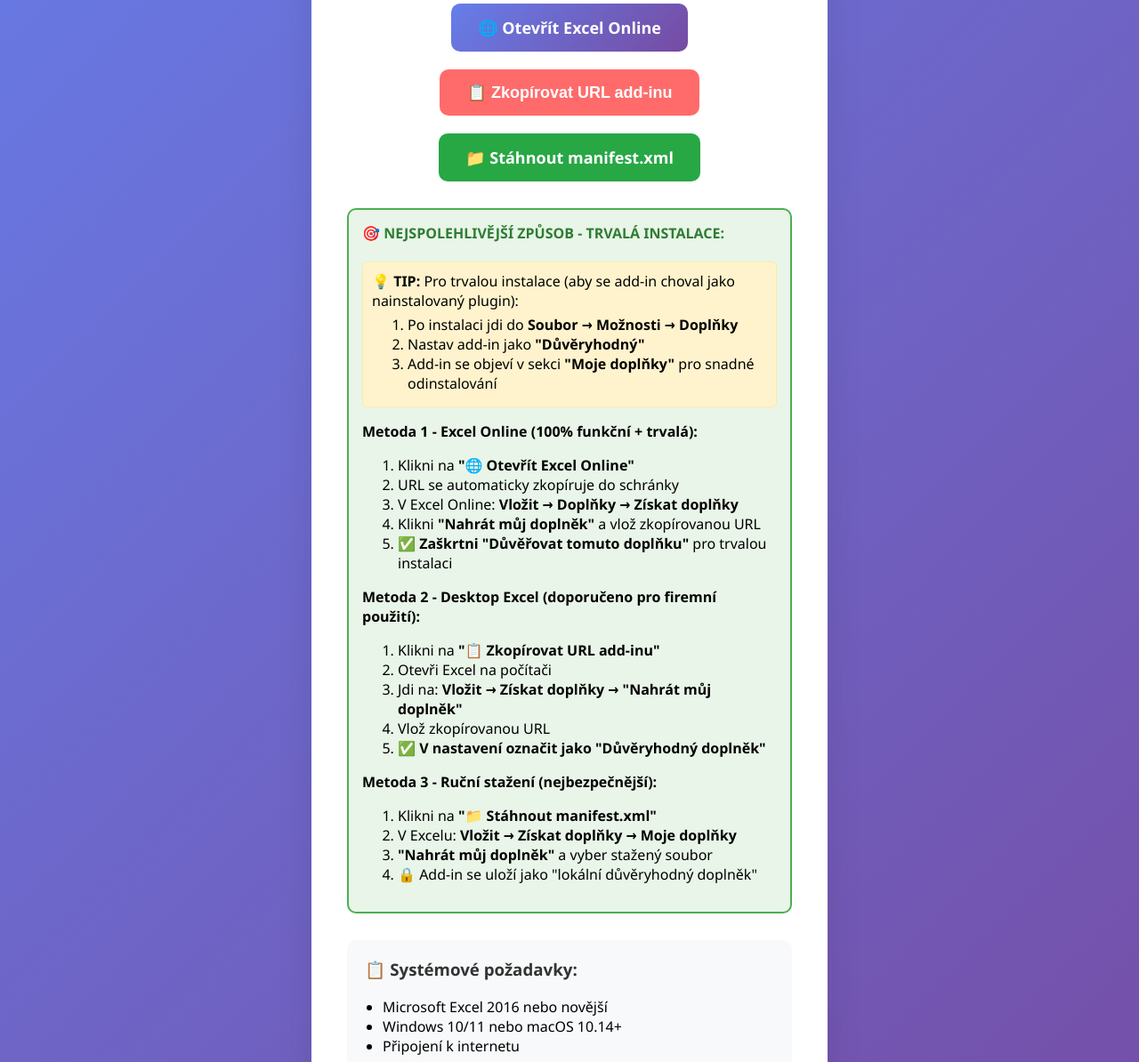
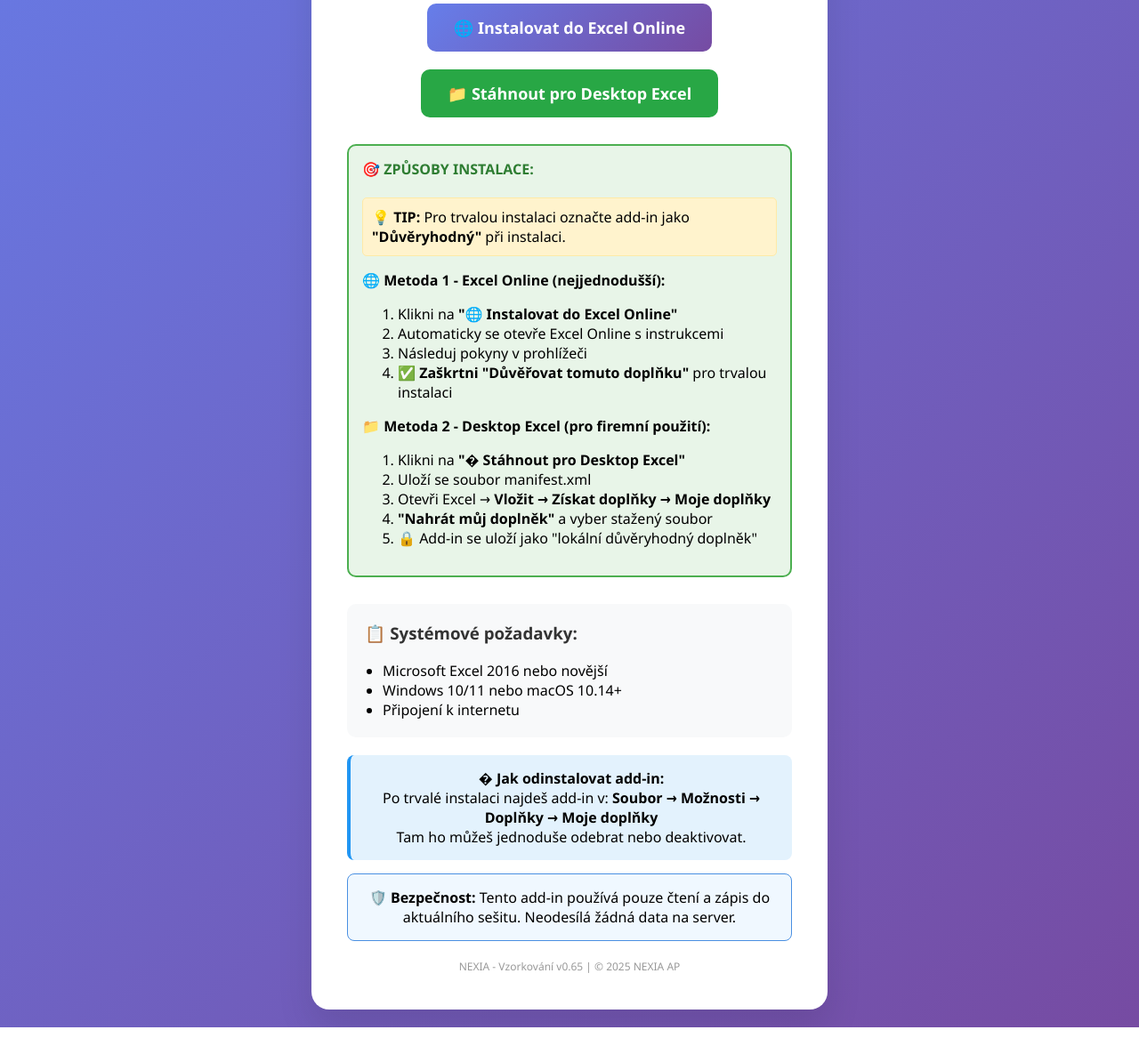
Before and after one commit to SirKolombus/nexia-sampling, a website built with webpack: page install.html in a window 1280 px wide. Shown: the part 366-1560 px from the top of the page at 89% size. After the commit the page ends 1521 px from the top, so only its background shows below. Built offline with nearby package versions, Linux system fonts and the light colour scheme.

Commit message:
v0.67: Zjednodušení instalace
- Odstraněny duplicitní řádky v manifest.xml (PrivacyUrl/EndUserLicenseUrl)
- Odstraněno tlačítko 'Zkopírovat URL' z instalace
- Zjednodušené 2 způsoby instalace: Excel Online + Desktop Excel
- Vylepšené instrukce bez komplikovaného kopírování URL
- Jasnější texty a jednodušší UX pro uživatele

```diff
--- a/install.html
+++ b/install.html
@@ -105,36 +105,22 @@
         <p class="subtitle">Profesionální auditní nástroj pro Excel</p>
 
         <a href="https://office.com/launch/excel" target="_blank" class="install-btn" onclick="launchExcelOnline(event)">
-            🌐 Otevřít Excel Online
+            🌐 Instalovat do Excel Online
         </a>
 
-        <button class="install-btn" style="background: #ff6b6b;" onclick="copyManifestUrl()">
-            📋 Zkopírovat URL add-inu
-        </button>
-
         <a href="manifest.xml" download class="install-btn" style="background: #28a745;">
-            📁 Stáhnout manifest.xml
+            📁 Stáhnout pro Desktop Excel
         </a>
 
         <script>
         function launchExcelOnline(event) {
             event.preventDefault();
 
-            // Zkopírování URL do schránky
-            var manifestUrl = 'https://sirkolombus.github.io/nexia-sampling/manifest.xml';
+            // Zobrazit instrukce a otevřít Excel Online
+            alert('🚀 NEXIA Add-in - Instalace do Excel Online\\n\\n📋 POSTUP:\\n1. Klikni OK pro otevření Excel Online\\n2. Vytvoř nový sešit nebo otevři existující\\n3. Jdi na: Vložit → Doplňky → Získat doplňky\\n4. Klikni "Nahrát můj doplněk"\\n5. Vlož tuto URL:\\n   https://sirkolombus.github.io/nexia-sampling/manifest.xml\\n6. ✅ DŮLEŽITÉ: Zaškrtni "Důvěřovat tomuto doplňku"\\n\\n💡 Add-in se pak objeví v "Moje doplňky" pro snadné spravování!');
 
-            if (navigator.clipboard) {
-                navigator.clipboard.writeText(manifestUrl).then(function() {
-                    alert('✅ URL add-inu zkopírována!\n\n' + manifestUrl + '\n\n📋 POSTUP PRO TRVALOU INSTALACI:\n1. Klikni OK pro otevření Excel Online\n2. Vytvoř nový sešit\n3. Vložit → Doplňky → Získat doplňky\n4. "Nahrát můj doplněk" → vlož zkopírovanou URL\n5. ✅ DŮLEŽITÉ: Zaškrtni "Důvěřovat tomuto doplňku"\n\n💡 Add-in se pak objeví v "Moje doplňky" pro snadné odinstalování!');
-
-                    // Otevření Excel Online
-                    window.open('https://office.com/launch/excel', '_blank');
-                }).catch(function() {
-                    showExcelOnlineInstructions(manifestUrl);
-                });
-            } else {
-                showExcelOnlineInstructions(manifestUrl);
-            }
+            // Otevření Excel Online
+            window.open('https://office.com/launch/excel', '_blank');
         }
 
         function copyManifestUrl() {
@@ -162,39 +148,25 @@
         </script>
 
         <div style="background: #e8f5e8; border: 2px solid #4caf50; border-radius: 10px; padding: 15px; margin: 20px 0; text-align: left;">
-            <h4 style="margin-top: 0; color: #2e7d32;">🎯 NEJSPOLEHLIVĚJŠÍ ZPŮSOB - TRVALÁ INSTALACE:</h4>
+            <h4 style="margin-top: 0; color: #2e7d32;">🎯 ZPŮSOBY INSTALACE:</h4>
 
             <div style="background: #fff3cd; border: 1px solid #ffeaa7; border-radius: 5px; padding: 10px; margin: 10px 0;">
-                <strong>💡 TIP:</strong> Pro trvalou instalace (aby se add-in choval jako nainstalovaný plugin):
-                <ol style="margin: 5px 0;">
-                    <li>Po instalaci jdi do <strong>Soubor → Možnosti → Doplňky</strong></li>
-                    <li>Nastav add-in jako <strong>"Důvěryhodný"</strong></li>
-                    <li>Add-in se objeví v sekci <strong>"Moje doplňky"</strong> pro snadné odinstalování</li>
-                </ol>
+                <strong>💡 TIP:</strong> Pro trvalou instalaci označte add-in jako <strong>"Důvěryhodný"</strong> při instalaci.
             </div>
 
-            <p><strong>Metoda 1 - Excel Online (100% funkční + trvalá):</strong></p>
+            <p><strong>🌐 Metoda 1 - Excel Online (nejjednodušší):</strong></p>
             <ol>
-                <li>Klikni na <strong>"🌐 Otevřít Excel Online"</strong></li>
-                <li>URL se automaticky zkopíruje do schránky</li>
-                <li>V Excel Online: <strong>Vložit → Doplňky → Získat doplňky</strong></li>
-                <li>Klikni <strong>"Nahrát můj doplněk"</strong> a vlož zkopírovanou URL</li>
+                <li>Klikni na <strong>"🌐 Instalovat do Excel Online"</strong></li>
+                <li>Automaticky se otevře Excel Online s instrukcemi</li>
+                <li>Následuj pokyny v prohlížeči</li>
                 <li>✅ <strong>Zaškrtni "Důvěřovat tomuto doplňku"</strong> pro trvalou instalaci</li>
             </ol>
 
-            <p><strong>Metoda 2 - Desktop Excel (doporučeno pro firemní použití):</strong></p>
+            <p><strong>📁 Metoda 2 - Desktop Excel (pro firemní použití):</strong></p>
             <ol>
-                <li>Klikni na <strong>"📋 Zkopírovat URL add-inu"</strong></li>
-                <li>Otevři Excel na počítači</li>
-                <li>Jdi na: <strong>Vložit → Získat doplňky → "Nahrát můj doplněk"</strong></li>
-                <li>Vlož zkopírovanou URL</li>
-                <li>✅ <strong>V nastavení označit jako "Důvěryhodný doplněk"</strong></li>
-            </ol>
-
-            <p><strong>Metoda 3 - Ruční stažení (nejbezpečnější):</strong></p>
-            <ol>
-                <li>Klikni na <strong>"📁 Stáhnout manifest.xml"</strong></li>
-                <li>V Excelu: <strong>Vložit → Získat doplňky → Moje doplňky</strong></li>
+                <li>Klikni na <strong>"� Stáhnout pro Desktop Excel"</strong></li>
+                <li>Uloží se soubor manifest.xml</li>
+                <li>Otevři Excel → <strong>Vložit → Získat doplňky → Moje doplňky</strong></li>
                 <li><strong>"Nahrát můj doplněk"</strong> a vyber stažený soubor</li>
                 <li>🔒 Add-in se uloží jako "lokální důvěryhodný doplněk"</li>
             </ol>
--- a/manifest.xml
+++ b/manifest.xml
@@ -9,8 +9,6 @@
   <IconUrl DefaultValue="https://sirkolombus.github.io/nexia-sampling/assets/icon-32.png"/>
   <HighResolutionIconUrl DefaultValue="https://sirkolombus.github.io/nexia-sampling/assets/icon-64.png"/>
   <SupportUrl DefaultValue="https://nexia.cz/podpora"/>
-  <PrivacyUrl DefaultValue="https://nexia.cz/soukromi"/>
-  <EndUserLicenseUrl DefaultValue="https://nexia.cz/licence"/>
   <PrivacyUrl DefaultValue="https://nexia.cz/soukromi"/>
   <EndUserLicenseUrl DefaultValue="https://nexia.cz/licence"/>
   <AppDomains>
```
Also changed, not shown: dist/manifest.xml.
